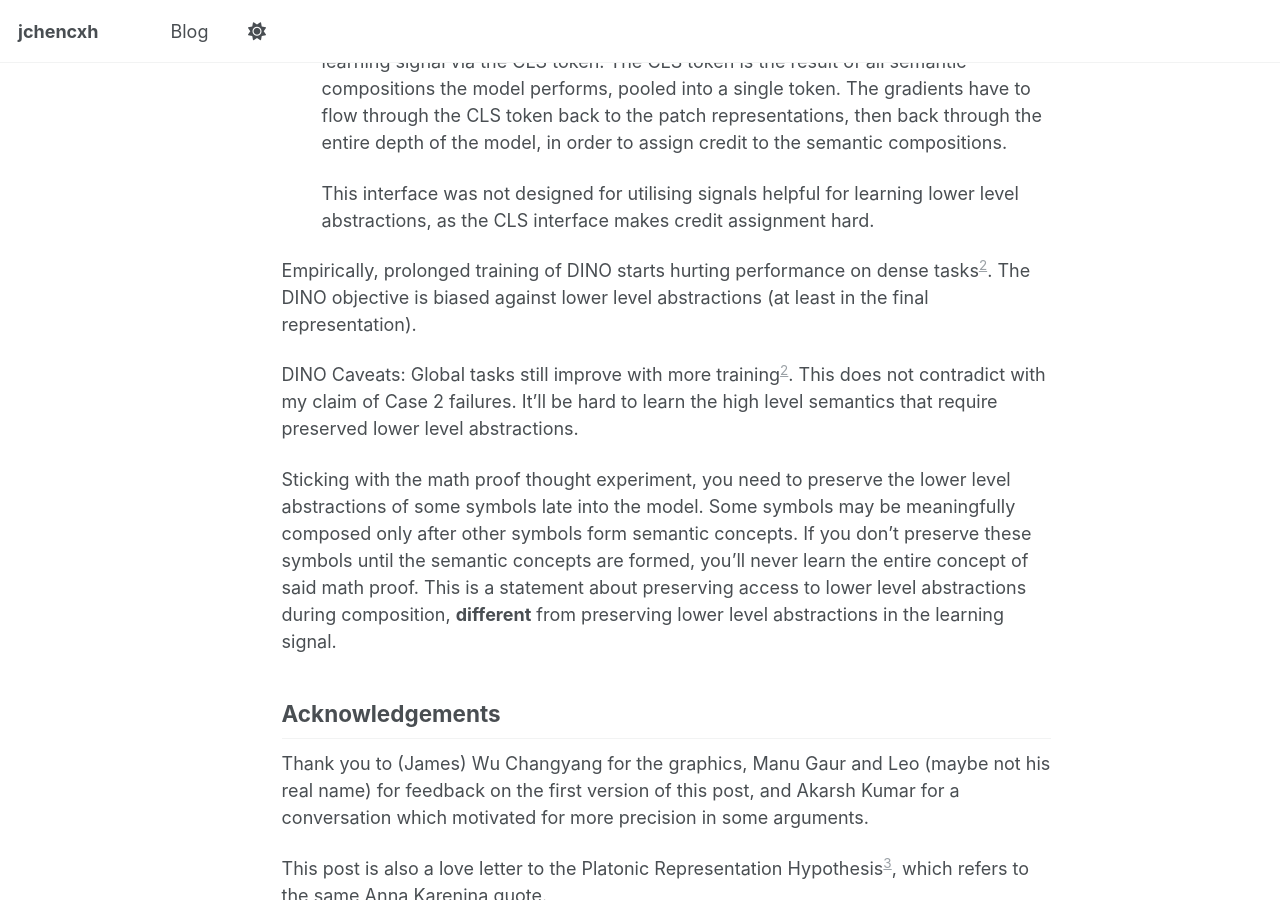
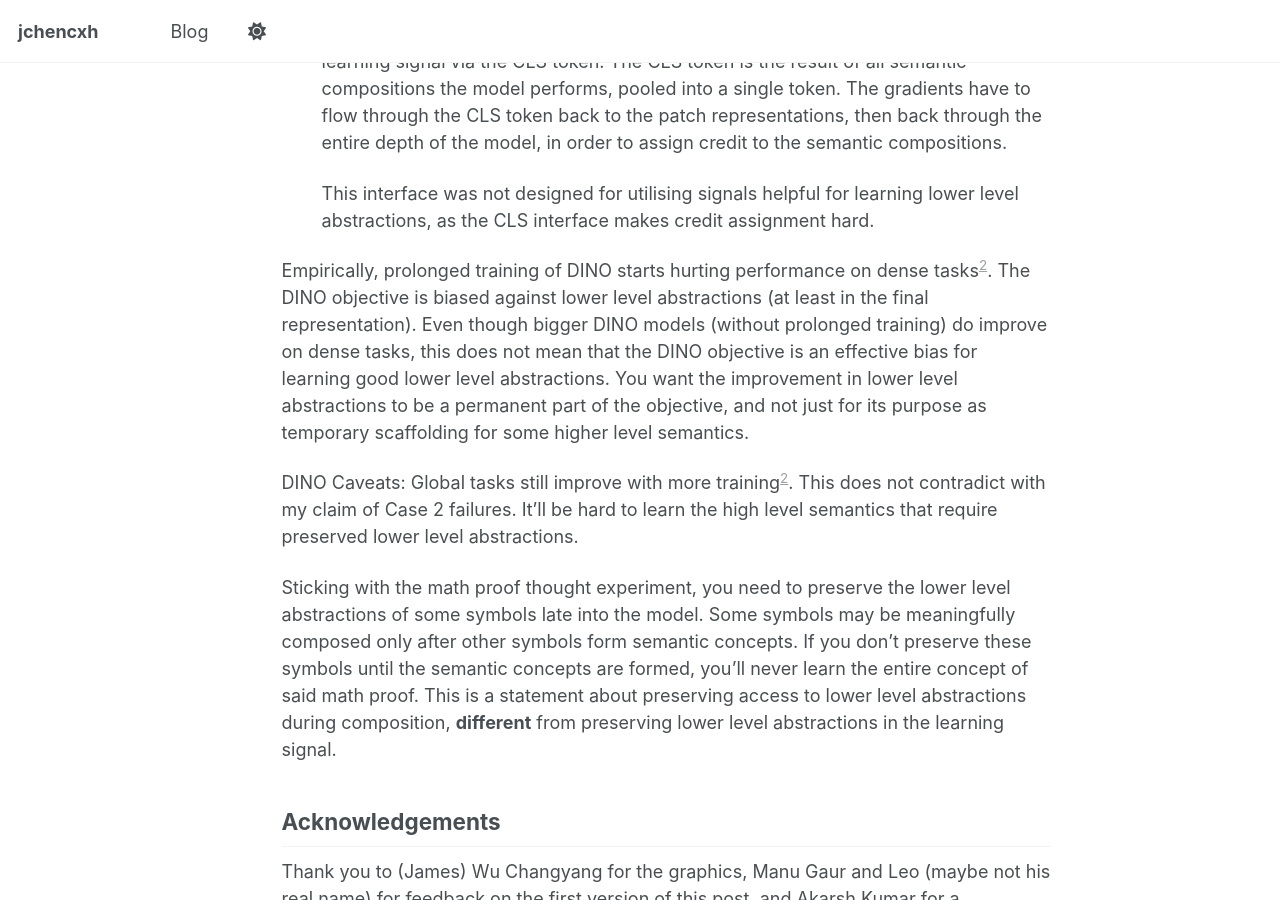
Before and after one commit to jchencxh/jchencxh.github.io, a Jekyll site: the page built from _posts/2026-05-21-scaling-law-for-pure-vision.md, in a window 1280 px wide and 900 px high, scrolled down 5234 px. Built offline with Jekyll 4.4.1, drawn with Linux system fonts in a browser that asks for light colours; a script that is not in the unit is left out.

Commit message:
DINO scaffolding

```diff
--- a/_posts/2026-05-21-scaling-law-for-pure-vision.md
+++ b/_posts/2026-05-21-scaling-law-for-pure-vision.md
@@ -101,7 +101,7 @@ The drivers for this failure case are more intricate than the MAE. DINO pools im
 
   This interface was not designed for utilising signals helpful for learning lower level abstractions, as the CLS interface makes credit assignment hard.
 
-Empirically, prolonged training of DINO starts hurting performance on dense tasks[^2]. The DINO objective is biased against lower level abstractions (at least in the final representation).
+Empirically, prolonged training of DINO starts hurting performance on dense tasks[^2]. The DINO objective is biased against lower level abstractions (at least in the final representation). Even though bigger DINO models (without prolonged training) do improve on dense tasks, this does not mean that the DINO objective is an effective bias for learning good lower level abstractions. You want the improvement in lower level abstractions to be a permanent part of the objective, and not just for its purpose as temporary scaffolding for some higher level semantics.
 
 DINO Caveats:
   Global tasks still improve with more training[^2]. This does not contradict with my claim of Case 2 failures. It'll be hard to learn the high level semantics that require preserved lower level abstractions.
```
